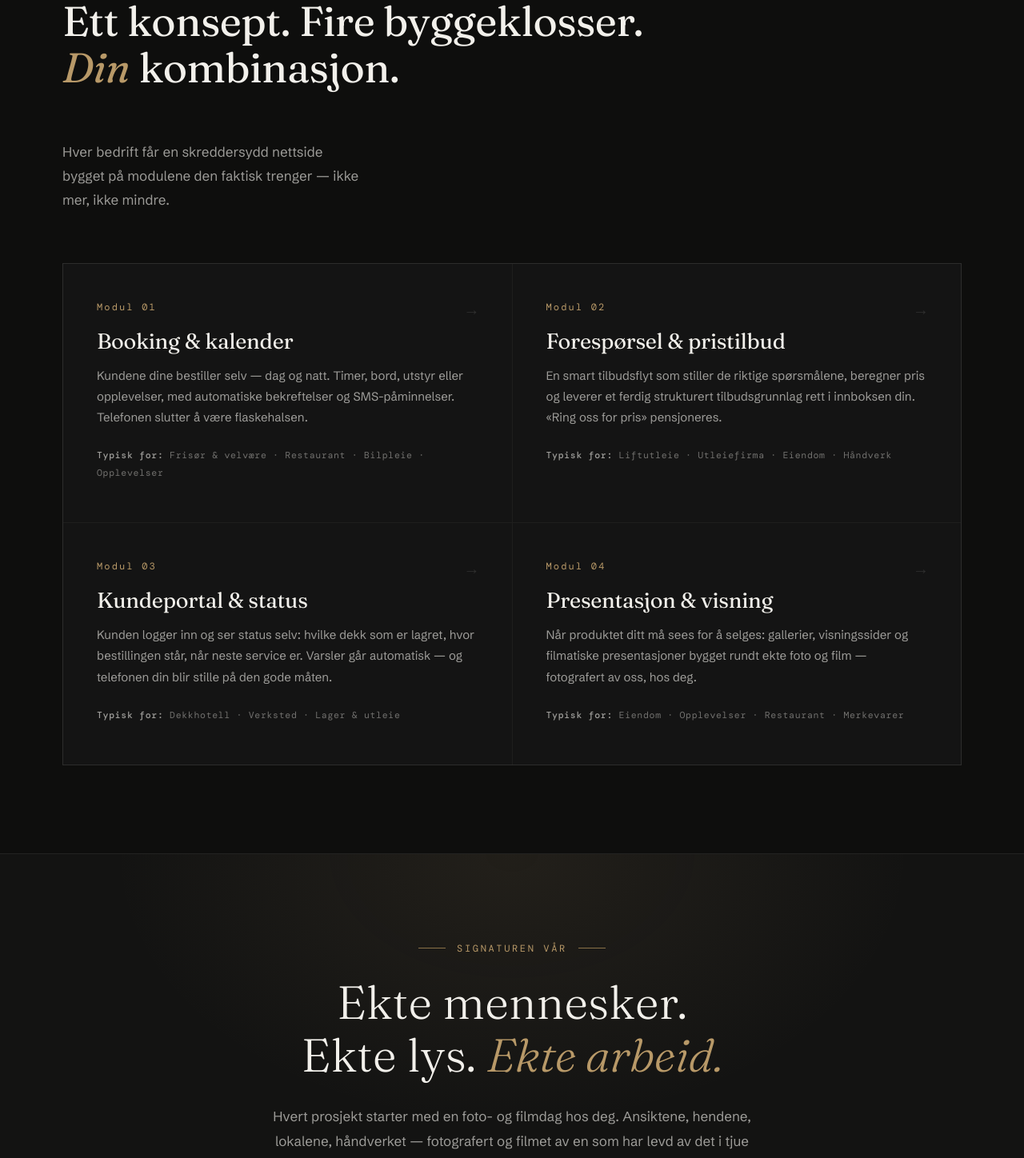
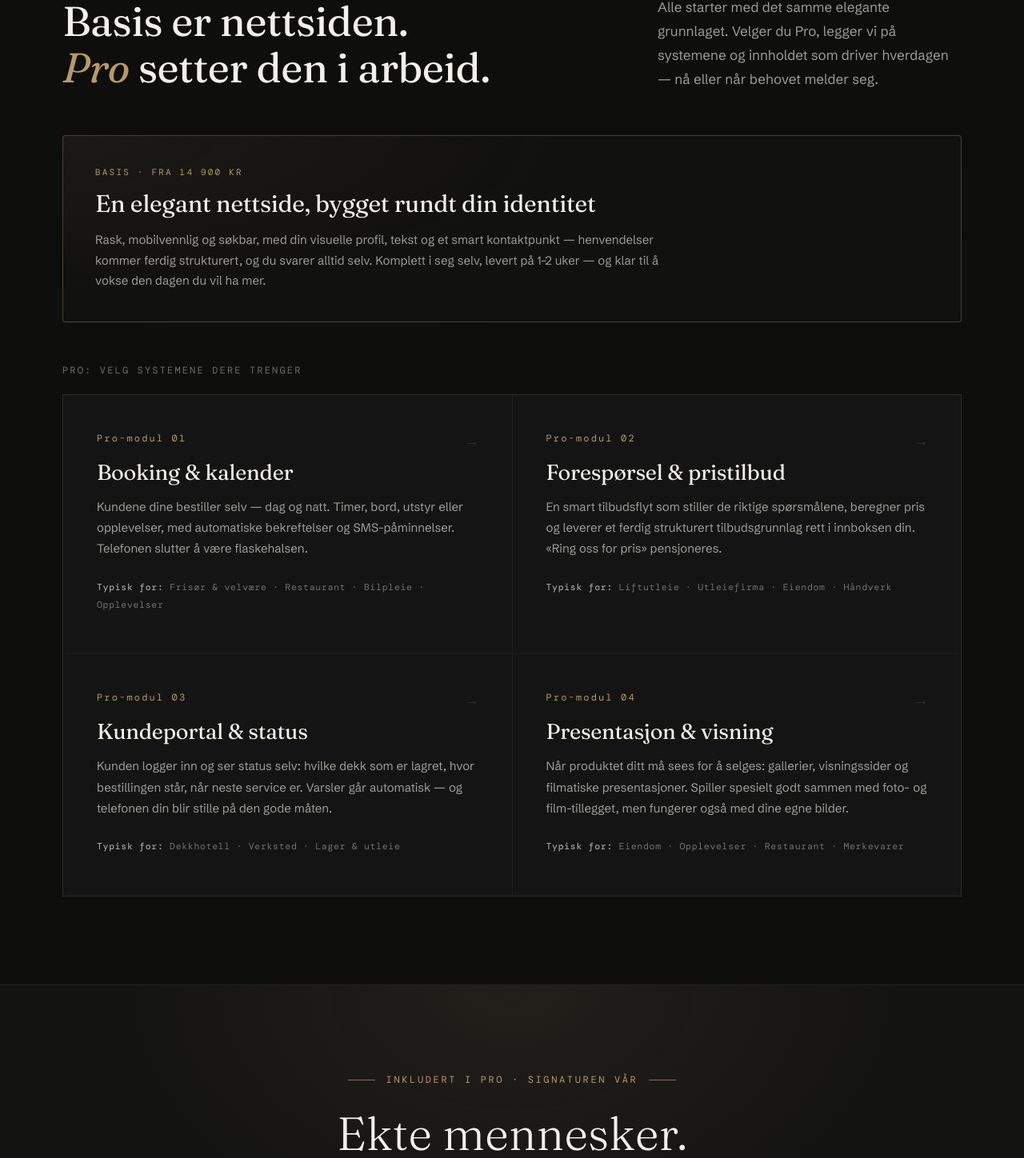
Before and after one commit to gunst1m-jpg/noabove-landing, a React (Vite) app: page / in a window 1280 px wide. Shown: the part 2510-3958 px from the top of the page at 80% size. Built offline with nearby package versions, Linux system fonts and the light colour scheme.

Commit message:
Ny produktstruktur: Basis og Pro

```diff
--- a/src/App.jsx
+++ b/src/App.jsx
@@ -412,6 +412,45 @@ section { padding: 110px 0; position: relative; }
   align-items: stretch;
 }
 @media (max-width: 860px) { .na-model-grid { grid-template-columns: 1fr; } }
+.na-partner-band {
+  margin-top: 26px; padding: 30px 36px; border-radius: 4px;
+  border: 1px solid var(--line); background: rgba(20,20,18,0.5);
+}
+.na-partner-band-tag {
+  font-family: var(--mono); font-size: 11px; letter-spacing: 0.2em;
+  text-transform: uppercase; color: var(--amber);
+}
+.na-partner-band p {
+  color: var(--ink-dim); line-height: 1.7; font-size: 15px;
+  margin-top: 12px; max-width: 760px;
+}
+
+/* Basis-banner i modulseksjonen */
+.na-base-banner {
+  margin-top: 56px; padding: 38px 40px; border-radius: 4px;
+  border: 1px solid rgba(184,153,104,0.35);
+  background:
+    radial-gradient(ellipse 80% 120% at 0% 0%, rgba(184,153,104,0.07), transparent 70%),
+    rgba(20,20,18,0.5);
+}
+@media (max-width: 600px) { .na-base-banner { padding: 28px 24px; } }
+.na-base-banner-tag {
+  font-family: var(--mono); font-size: 11px; letter-spacing: 0.2em;
+  text-transform: uppercase; color: var(--amber);
+}
+.na-base-banner h3 {
+  font-family: var(--serif); font-weight: 400; font-size: clamp(22px, 3vw, 30px);
+  margin-top: 14px; letter-spacing: -0.01em;
+}
+.na-base-banner p {
+  color: var(--ink-dim); line-height: 1.7; font-size: 15px;
+  margin-top: 14px; max-width: 720px;
+}
+.na-modules-label {
+  margin-top: 52px; font-family: var(--mono); font-size: 12px;
+  letter-spacing: 0.18em; text-transform: uppercase; color: var(--ink-faint);
+}
+.na-modules-grid { margin-top: 22px; }
 .na-model-card {
   border: 1px solid var(--line); background: rgba(20,20,18,0.62);
   backdrop-filter: blur(2px);
@@ -1038,7 +1077,7 @@ const MODULES = [
     num: "04",
     title: "Presentasjon & visning",
     text:
-      "Når produktet ditt må sees for å selges: gallerier, visningssider og filmatiske presentasjoner bygget rundt ekte foto og film — fotografert av oss, hos deg.",
+      "Når produktet ditt må sees for å selges: gallerier, visningssider og filmatiske presentasjoner. Spiller spesielt godt sammen med foto- og film-tillegget, men fungerer også med dine egne bilder.",
     forWho: ["Eiendom", "Opplevelser", "Restaurant", "Merkevarer"],
   },
 ];
@@ -1051,28 +1090,28 @@ const STEPS = [
       "Det starter med en kort telefonsamtale — fem minutter, helt uforpliktende. Vil du gå videre, kommer vi innom og ser hvordan dere faktisk jobber. Du får et konkret forslag med fast pris, og kan si ja eller nei i ro og mak.",
   },
   {
-    week: "Uke 1–2",
-    title: "Fundament & fotodag",
+    week: "Uke 1",
+    title: "Fundament — og fotodag i Pro",
     text:
-      "Vi setter den visuelle retningen og gjennomfører foto- og filmdag i lokalene dine: ansatte, håndverk, atmosfære. Dette materialet blir ryggraden i alt vi bygger — og det er ditt for alltid.",
+      "Vi setter den visuelle retningen. I Pro gjennomfører vi også foto- og filmdag i lokalene dine: ansatte, håndverk, atmosfære. Materialet blir ryggraden i alt vi bygger — og det er ditt for alltid.",
   },
   {
-    week: "Uke 2–5",
+    week: "Uke 1–3",
     title: "Bygging",
     text:
-      "Nettside og systemmoduler bygges, testes og finpusses. Du følger med underveis og gir tilbakemelding på ekte, fungerende versjoner — ikke skisser og PDF-er.",
+      "Nettside og eventuelle systemmoduler bygges, testes og finpusses. Du følger med underveis og gir tilbakemelding på ekte, fungerende versjoner — ikke skisser og PDF-er.",
   },
   {
-    week: "Uke 5–6",
+    week: "Uke 2–4",
     title: "Lansering",
     text:
-      "Domene, drift, sikkerhet og personvern på plass. Vi lærer opp deg og dine ansatte, og står ved siden av dere de første ukene til alt sitter.",
+      "Domene, drift, sikkerhet og personvern på plass. Basis er gjerne live etter en uke eller to, Pro etter to til fire. Vi lærer opp dere som skal bruke det, og står ved siden av de første ukene til alt sitter.",
   },
   {
     week: "Videre",
     title: "Partnerskap",
     text:
-      "Systemet lever videre med drift, support og videreutvikling. Små endringer skjer fortløpende, og en årlig foto- og filmoppdatering holder uttrykket levende.",
+      "Siden lever videre med drift, support og videreutvikling gjennom partneravtalen. Små endringer skjer fortløpende, og en årlig oppfriskning holder uttrykket levende.",
   },
 ];
 
@@ -1153,7 +1192,7 @@ export default function App() {
           </div>
           <div className="na-intro-facts na-reveal">
             <span><strong>Base</strong> · Kristiansand</span>
-            <span><strong>Leveranse</strong> · 4–6 uker</span>
+            <span><strong>Levering</strong> · 1–4 uker</span>
             <span><strong>Modell</strong> · Fast pris + partneravtale</span>
           </div>
         </div>
@@ -1183,7 +1222,7 @@ export default function App() {
                 derfor vi leverer på uker, ikke måneder, til en brøkdel av
                 tradisjonell byråpris. Men alt som møter kundene dine er
                 håndverk: gjennomtenkt design, profesjonelt fotografi og film
-                med tjue års fartstid bak kameraet.
+                med femten års fartstid bak kameraet.
               </p>
               <p>
                 Vi spyr ikke ut innlegg på autopilot. Vi bygger grunnmuren din.
@@ -1198,21 +1237,35 @@ export default function App() {
         <div className="na-wrap">
           <div className="na-modules-head">
             <div>
-              <div className="na-eyebrow na-reveal">Fire moduler</div>
+              <div className="na-eyebrow na-reveal">Slik henger det sammen</div>
               <h2 className="na-h2 na-reveal">
-                Ett konsept. Fire byggeklosser.<br />
-                <em>Din</em> kombinasjon.
+                Basis er nettsiden.<br />
+                <em>Pro</em> setter den i arbeid.
               </h2>
             </div>
             <p className="na-lede na-reveal" style={{ maxWidth: 380 }}>
-              Hver bedrift får en skreddersydd nettside bygget på modulene den
-              faktisk trenger — ikke mer, ikke mindre.
+              Alle starter med det samme elegante grunnlaget. Velger du Pro,
+              legger vi på systemene og innholdet som driver hverdagen — nå
+              eller når behovet melder seg.
             </p>
           </div>
+
+          <div className="na-base-banner na-reveal">
+            <div className="na-base-banner-tag">Basis · fra 14 900 kr</div>
+            <h3>En elegant nettside, bygget rundt din identitet</h3>
+            <p>
+              Rask, mobilvennlig og søkbar, med din visuelle profil, tekst og et
+              smart kontaktpunkt — henvendelser kommer ferdig strukturert, og du
+              svarer alltid selv. Komplett i seg selv, levert på 1–2 uker — og
+              klar til å vokse den dagen du vil ha mer.
+            </p>
+          </div>
+
+          <div className="na-modules-label na-reveal">Pro: velg systemene dere trenger</div>
           <div className="na-modules-grid">
             {MODULES.map((m) => (
               <article className="na-module na-reveal" key={m.num}>
-                <div className="na-module-num">Modul {m.num}</div>
+                <div className="na-module-num">Pro-modul {m.num}</div>
                 <h3>{m.title}</h3>
                 <p>{m.text}</p>
                 <div className="na-module-for">
@@ -1227,16 +1280,17 @@ export default function App() {
       {/* ---------- SIGNATUR: FOTO & FILM ---------- */}
       <section className="na-signature" id="signatur">
         <div className="na-wrap na-signature-inner">
-          <div className="na-eyebrow na-reveal">Signaturen vår</div>
+          <div className="na-eyebrow na-reveal">Inkludert i Pro · Signaturen vår</div>
           <h2 className="na-reveal">
             Ekte mennesker.<br />
             Ekte lys. <em>Ekte arbeid.</em>
           </h2>
           <p className="na-reveal">
-            Hvert prosjekt starter med en foto- og filmdag hos deg. Ansiktene,
+            Hvert Pro-prosjekt starter med en foto- og filmdag hos deg. Ansiktene,
             hendene, lokalene, håndverket — fotografert og filmet av en som har
-            levd av det i tjue år. I en verden av generert glatthet er
-            ekthet den sterkeste merkevaren du kan ha.
+            levd av det i femten år. I en verden av generert glatthet er
+            ekthet den sterkeste merkevaren du kan ha. Basis-kunder kan legge
+            den til når som helst.
           </p>
           <div className="na-signature-points">
             <div className="na-sigpoint na-reveal">
@@ -1269,7 +1323,7 @@ export default function App() {
         <div className="na-wrap">
           <div className="na-eyebrow na-reveal">Slik jobber vi</div>
           <h2 className="na-h2 na-reveal">
-            Fra befaring til lansering<br />på <em>fire til seks uker</em>
+            Fra befaring til lansering<br />på <em>én til fire uker</em>
           </h2>
           <div className="na-process-list">
             {STEPS.map((s) => (
@@ -1288,55 +1342,63 @@ export default function App() {
         <div className="na-wrap">
           <div className="na-eyebrow na-reveal">Modellen</div>
           <h2 className="na-h2 na-reveal">
-            Fast pris på prosjektet.<br />
-            <em>Partner</em> på veien videre.
+            To produkter.<br /><em>Ett enkelt valg.</em>
           </h2>
           <p className="na-lede na-reveal">
-            Ingen timepriser som løper, ingen overraskelser på fakturaen. Du
-            vet hva det koster før vi starter — og hva det koster å holde det
-            levende etterpå.
+            Fast pris på begge, ingen timepriser som løper. Basis får deg
+            skikkelig på nett. Pro legger på systemene og innholdet som driver
+            hverdagen. Endelig pris avtales på befaringen.
           </p>
           <div className="na-model-grid">
             <div className="na-model-card na-reveal">
-              <div className="na-model-tag">Steg 1 — Prosjekt</div>
-              <h3>Grunnmuren</h3>
-              <div className="na-model-price">Fast pris fra 60 000 kr</div>
+              <div className="na-model-tag">Basis · fast pris</div>
+              <h3>På nett, på ordentlig</h3>
+              <div className="na-model-price">Fra 14 900 kr · levert på 1–2 uker</div>
               <p>
-                Komplett nettside med modulene din bedrift trenger, levert
-                ferdig på 4–6 uker. Prisen avtales på befaring og avhenger av
-                hvilke moduler og integrasjoner du trenger.
+                En elegant, komplett nettside med deres egen identitet — satt
+                opp av et menneske med blikk for det. Alt en liten bedrift
+                trenger for å være ordentlig til stede på nett.
               </p>
               <ul className="na-model-list">
-                <li>Skreddersydd nettside med din visuelle identitet</li>
-                <li>1–2 systemmoduler (booking, tilbud, portal eller visning)</li>
-                <li>Foto- og filmdag med ansattportretter og bildebank</li>
+                <li>Skreddersydd design med din visuelle profil</li>
+                <li>Mobilvennlig, rask og søkbar (SEO-grunnlag)</li>
+                <li>Smart kontaktpunkt: henvendelser kommer ferdig strukturert — du svarer alltid selv</li>
                 <li>Domene, sikkerhet og personvern (GDPR) på plass</li>
-                <li>Opplæring av deg og dine ansatte</li>
+                <li>Opplæring så du kan gjøre småendringer selv</li>
               </ul>
               <div className="na-model-note">
-                Du eier alt: kode, innhold, bilder og film.
+                Du eier alt: kode, innhold og bilder.
               </div>
             </div>
             <div className="na-model-card is-amber na-reveal">
-              <div className="na-model-tag">Steg 2 — Partneravtale</div>
-              <h3>Levende system</h3>
-              <div className="na-model-price">Fra 2 900 kr/mnd</div>
+              <div className="na-model-tag">Pro · fast pris</div>
+              <h3>Hele grunnmuren</h3>
+              <div className="na-model-price">Fra 49 000 kr · levert på 2–4 uker</div>
               <p>
-                Et system du er avhengig av hver dag skal ikke stå og forfalle.
-                Partneravtalen holder det driftet, sikkert og i utvikling — med
-                ett menneske å ringe, ikke en supportkø.
+                Alt i Basis, pluss det som setter siden i arbeid: systemene
+                hverdagen din trenger, og ekte foto og film av folkene og
+                lokalene dine.
               </p>
               <ul className="na-model-list">
-                <li>Drift, hosting, sikkerhet og overvåking</li>
-                <li>Support og småendringer fortløpende</li>
-                <li>Videreutvikling av modulene etter hvert som dere vokser</li>
-                <li>Årlig foto- og filmoppdatering så uttrykket holder seg ferskt</li>
-                <li>Ingen bindingstid utover tre måneder</li>
+                <li>Alt som er med i Basis</li>
+                <li>1–2 systemmoduler: booking, tilbudsflyt eller kundeportal</li>
+                <li>Foto- og filmdag med ansattportretter og bildebank</li>
+                <li>Tekst og innhold spisset for salg</li>
+                <li>Opplæring av hele teamet</li>
               </ul>
               <div className="na-model-note">
-                Til sammenligning: et tradisjonelt byrå tar 800–2 500 kr —{" "}
-                per time.
+                Hvilke moduler? Det finner vi ut sammen på befaringen.
               </div>
+            </div>
+          </div>
+          <div className="na-partner-band na-reveal">
+            <div>
+              <div className="na-partner-band-tag">Partneravtale · fra 690 kr/mnd</div>
+              <p>
+                Hvem passer på dette etterpå? Det gjør vi. Drift, sikkerhet,
+                support og videreutvikling — på begge produktene, med ett
+                menneske å ringe. Ingen bindingstid utover tre måneder.
+              </p>
             </div>
           </div>
         </div>
@@ -1404,7 +1466,7 @@ export default function App() {
                 <div>
                   <h4>NOABOVE</h4>
                   <p>
-                    Dømmekraften og håndverket. Tjue år med foto og film, og
+                    Dømmekraften og håndverket. Femten år med foto og film, og
                     ansvaret for at alt som lanseres faktisk holder mål.
                   </p>
                 </div>
```
